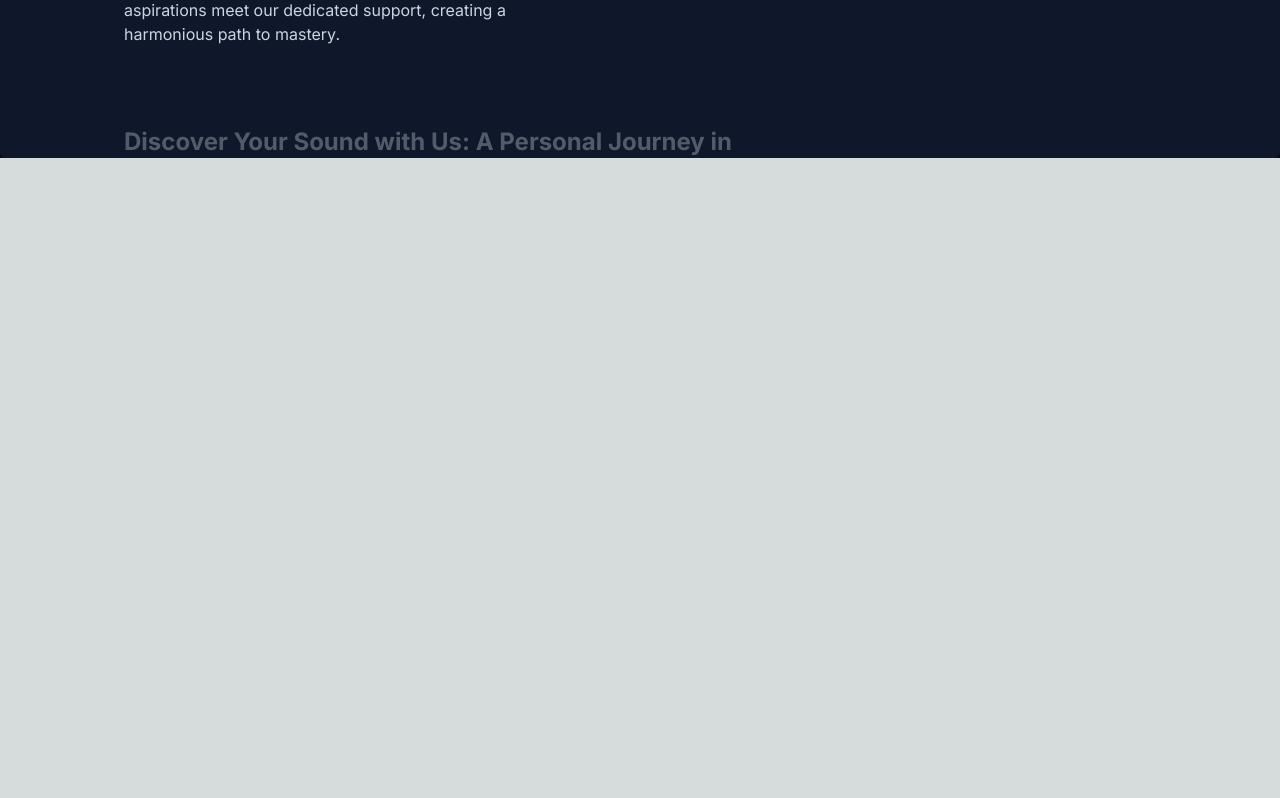
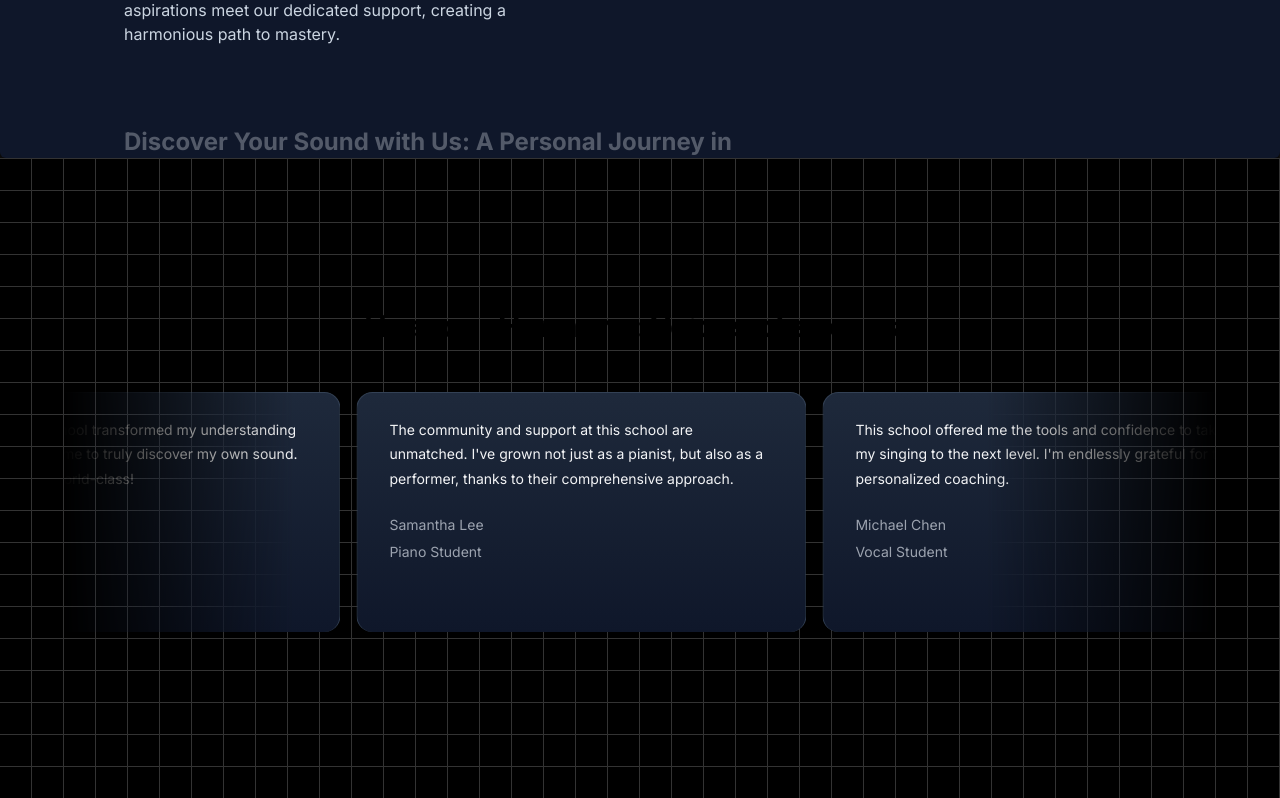
Before and after one commit to toakshh/music_ui, a Next.js app: page / in a window 1280 px wide. Shown: the part 1714-2512 px from the top of the page. Before the commit the page ends 1872 px from the top, so only its background shows below. Built offline with nearby package versions, Linux system fonts and the light colour scheme.

Commit message:
ADDED testimonial section

```diff
--- a/package.json
+++ b/package.json
@@ -10,7 +10,8 @@
   },
   "dependencies": {
     "clsx": "^2.1.0",
-    "framer-motion": "^11.0.5",
+    "framer-motion": "^11.0.6",
+    "mini-svg-data-uri": "^1.4.4",
     "next": "14.1.0",
     "react": "^18",
     "react-dom": "^18",
--- a/src/app/page.tsx
+++ b/src/app/page.tsx
@@ -1,6 +1,7 @@
 import ChooseUs from "@/components/ChooseUs";
 import FeaturedCourses from "@/components/FeaturedCourses";
 import Hero from "@/components/Hero";
+import Testimonials from "@/components/Testimonials";
 
 export default function Home() {
   return (
@@ -8,6 +9,7 @@
       <Hero />
       <FeaturedCourses />
       <ChooseUs />
+      <Testimonials />
     </main>
   );
 }
--- /dev/null
+++ b/src/components/Testimonials.tsx
@@ -0,0 +1,53 @@
+import React from "react";
+import { InfiniteMovingCards } from "./ui/infinite-moving-cards";
+
+const musicSchoolTestimonials = [
+  {
+    quote:
+      "Joining the music school transformed my understanding of music and helped me to truly discover my own sound. The instructors are world-class!",
+    name: "Alex Johnson",
+    title: "Guitar Student",
+  },
+  {
+    quote:
+      "The community and support at this school are unmatched. I've grown not just as a pianist, but also as a performer, thanks to their comprehensive approach.",
+    name: "Samantha Lee",
+    title: "Piano Student",
+  },
+  {
+    quote:
+      "This school offered me the tools and confidence to take my singing to the next level. I'm endlessly grateful for the personalized coaching.",
+    name: "Michael Chen",
+    title: "Vocal Student",
+  },
+  {
+    quote:
+      "As a violinist, finding the right mentor can be challenging, but this school matched me with a teacher who truly understands my goals and challenges.",
+    name: "Emily Taylor",
+    title: "Violin Student",
+  },
+  {
+    quote:
+      "The production courses here opened my eyes to the intricacies of music production. Highly recommend for any aspiring producers!",
+    name: "Chris Morales",
+    title: "Music Production Student",
+  },
+];
+
+export default function GridBackgroundDemo() {
+  return (
+    <div className="h-[40rem] w-full dark:bg-black dark:bg-grid-white/[0.2] relative flex flex-col items-center justify-center overflow-hidden">
+      <h2 className="text-3xl font-bold text-center mb-8 z-10">
+        Hear our Harmony: Voices of success
+      </h2>
+
+      <div className="w-full max-w-6xl">
+        <InfiniteMovingCards
+          items={musicSchoolTestimonials}
+          direction="left"
+          speed="slow"
+        />
+      </div>
+    </div>
+  );
+}
--- /dev/null
+++ b/src/components/ui/infinite-moving-cards.tsx
@@ -0,0 +1,121 @@
+"use client";
+
+import { cn } from "@/utils/cn";
+import React, { useEffect, useState } from "react";
+
+export const InfiniteMovingCards = ({
+  items,
+  direction = "left",
+  speed = "fast",
+  pauseOnHover = true,
+  className,
+}: {
+  items: {
+    quote: string;
+    name: string;
+    title: string;
+  }[];
+  direction?: "left" | "right";
+  speed?: "fast" | "normal" | "slow";
+  pauseOnHover?: boolean;
+  className?: string;
+}) => {
+  const containerRef = React.useRef<HTMLDivElement>(null);
+  const scrollerRef = React.useRef<HTMLUListElement>(null);
+
+  useEffect(() => {
+    addAnimation();
+  }, []);
+  const [start, setStart] = useState(false);
+  function addAnimation() {
+    if (containerRef.current && scrollerRef.current) {
+      const scrollerContent = Array.from(scrollerRef.current.children);
+
+      scrollerContent.forEach((item) => {
+        const duplicatedItem = item.cloneNode(true);
+        if (scrollerRef.current) {
+          scrollerRef.current.appendChild(duplicatedItem);
+        }
+      });
+
+      getDirection();
+      getSpeed();
+      setStart(true);
+    }
+  }
+  const getDirection = () => {
+    if (containerRef.current) {
+      if (direction === "left") {
+        containerRef.current.style.setProperty(
+          "--animation-direction",
+          "forwards"
+        );
+      } else {
+        containerRef.current.style.setProperty(
+          "--animation-direction",
+          "reverse"
+        );
+      }
+    }
+  };
+  const getSpeed = () => {
+    if (containerRef.current) {
+      if (speed === "fast") {
+        containerRef.current.style.setProperty("--animation-duration", "20s");
+      } else if (speed === "normal") {
+        containerRef.current.style.setProperty("--animation-duration", "40s");
+      } else {
+        containerRef.current.style.setProperty("--animation-duration", "80s");
+      }
+    }
+  };
+  return (
+    <div
+      ref={containerRef}
+      className={cn(
+        "scroller relative z-20  max-w-7xl overflow-hidden  [mask-image:linear-gradient(to_right,transparent,white_20%,white_80%,transparent)]",
+        className
+      )}
+    >
+      <ul
+        ref={scrollerRef}
+        className={cn(
+          " flex min-w-full shrink-0 gap-4 py-4 w-max flex-nowrap",
+          start && "animate-scroll ",
+          pauseOnHover && "hover:[animation-play-state:paused]"
+        )}
+      >
+        {items?.map((item, idx) => (
+          <li
+            className="w-[350px] max-w-full relative rounded-2xl border border-b-0 flex-shrink-0 border-slate-700 px-8 py-6 md:w-[450px] h-60"
+            style={{
+              background:
+                "linear-gradient(180deg, var(--slate-800), var(--slate-900)",
+            }}
+            key={item.name + idx}
+          >
+            <blockquote>
+              <div
+                aria-hidden="true"
+                className="user-select-none -z-1 pointer-events-none absolute -left-0.5 -top-0.5 h-[calc(100%_+_4px)] w-[calc(100%_+_4px)]"
+              ></div>
+              <span className=" relative z-20 text-sm leading-[1.6] text-gray-100 font-normal">
+                {item.quote}
+              </span>
+              <div className="relative z-20 mt-6 flex flex-row items-center">
+                <span className="flex flex-col gap-1">
+                  <span className=" text-sm leading-[1.6] text-gray-400 font-normal">
+                    {item.name}
+                  </span>
+                  <span className=" text-sm leading-[1.6] text-gray-400 font-normal">
+                    {item.title}
+                  </span>
+                </span>
+              </div>
+            </blockquote>
+          </li>
+        ))}
+      </ul>
+    </div>
+  );
+};
--- a/tailwind.config.ts
+++ b/tailwind.config.ts
@@ -1,20 +1,11 @@
 import type { Config } from "tailwindcss";
+const svgToDataUri = require("mini-svg-data-uri");
 const colors = require("tailwindcss/colors");
 const {
   default: flattenColorPalette,
 } = require("tailwindcss/lib/util/flattenColorPalette");
 
 // Plugin to add each Tailwind color as a global CSS variable
-function addVariablesForColors({ addBase, theme }: any) {
-  const allColors = flattenColorPalette(theme("colors"));
-  const newVars = Object.fromEntries(
-    Object.entries(allColors).map(([key, value]) => [`--${key}`, value])
-  );
-
-  addBase({
-    ":root": newVars,
-  });
-}
 
 const config: Config = {
   content: [
@@ -27,6 +18,8 @@
     extend: {
       animation: {
         spotlight: "spotlight 2s ease .75s 1 forwards",
+        scroll:
+          "scroll var(--animation-duration, 40s) var(--animation-direction, forwards) linear infinite",
       },
       keyframes: {
         spotlight: {
@@ -39,6 +32,11 @@
             transform: "translate(-50%, -40%) scale(1.3)",
           },
         },
+        scroll: {
+          to: {
+            transform: "translate(calc(-50% - 0.5rem))",
+          },
+        },
       },
       backgroundImage: {
         "gradient-radial": "radial-gradient(var(--tw-gradient-stops))",
@@ -47,6 +45,39 @@
       },
     },
   },
-  plugins: [addVariablesForColors],
+  plugins: [addVariablesForColors, addSvgPatterns],
 };
+
+function addVariablesForColors({ addBase, theme }: any) {
+  const allColors = flattenColorPalette(theme("colors"));
+  const newVars = Object.fromEntries(
+    Object.entries(allColors).map(([key, value]) => [`--${key}`, value])
+  );
+
+  addBase({
+    ":root": newVars,
+  });
+}
+function addSvgPatterns({ matchUtilities, theme }: any) {
+  matchUtilities(
+    {
+      "bg-grid": (value: any) => ({
+        backgroundImage: `url("${svgToDataUri(
+          `<svg xmlns="http://www.w3.org/2000/svg" viewBox="0 0 32 32" width="32" height="32" fill="none" stroke="${value}"><path d="M0 .5H31.5V32"/></svg>`
+        )}")`,
+      }),
+      "bg-grid-small": (value: any) => ({
+        backgroundImage: `url("${svgToDataUri(
+          `<svg xmlns="http://www.w3.org/2000/svg" viewBox="0 0 32 32" width="8" height="8" fill="none" stroke="${value}"><path d="M0 .5H31.5V32"/></svg>`
+        )}")`,
+      }),
+      "bg-dot": (value: any) => ({
+        backgroundImage: `url("${svgToDataUri(
+          `<svg xmlns="http://www.w3.org/2000/svg" viewBox="0 0 32 32" width="16" height="16" fill="none"><circle fill="${value}" id="pattern-circle" cx="10" cy="10" r="1.6257413380501518"></circle></svg>`
+        )}")`,
+      }),
+    },
+    { values: flattenColorPalette(theme("backgroundColor")), type: "color" }
+  );
+}
 export default config;
```
Also changed, not shown: 2 other files (tests, documents, lock files or other folders).
